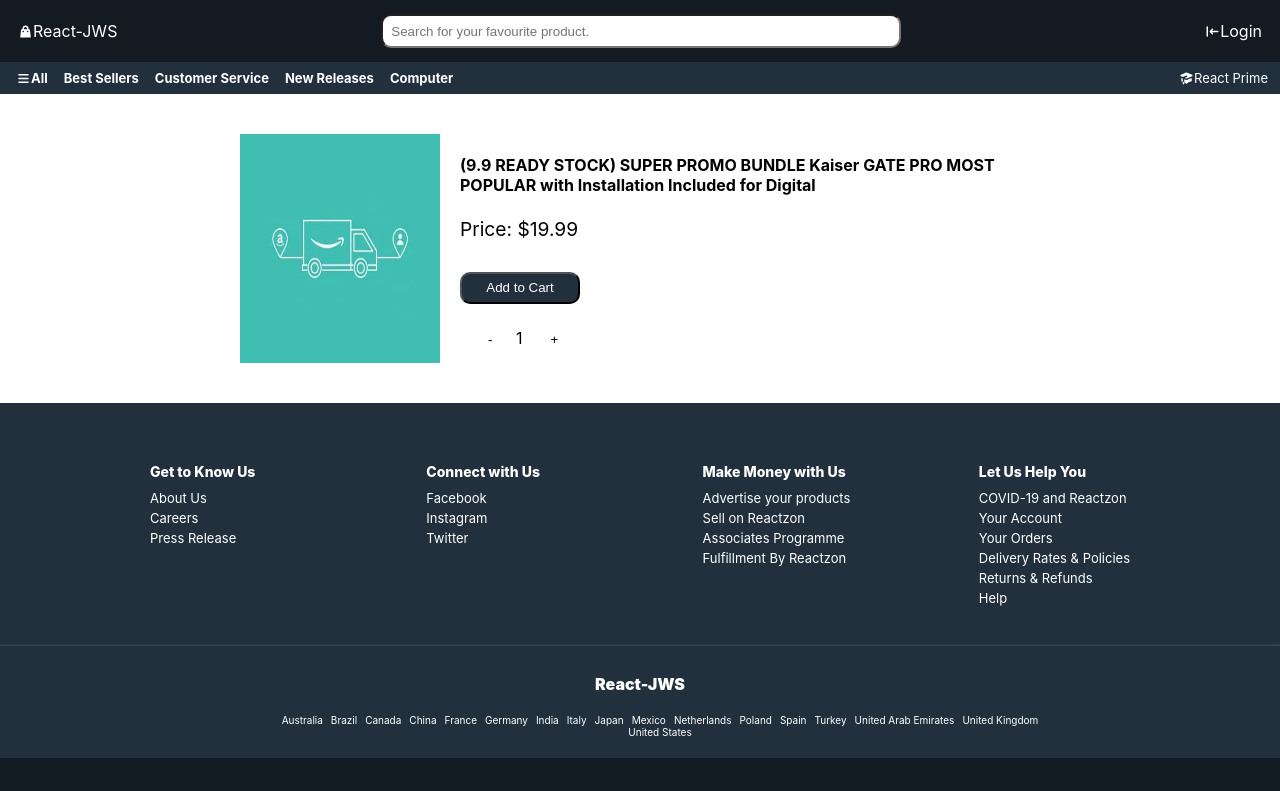
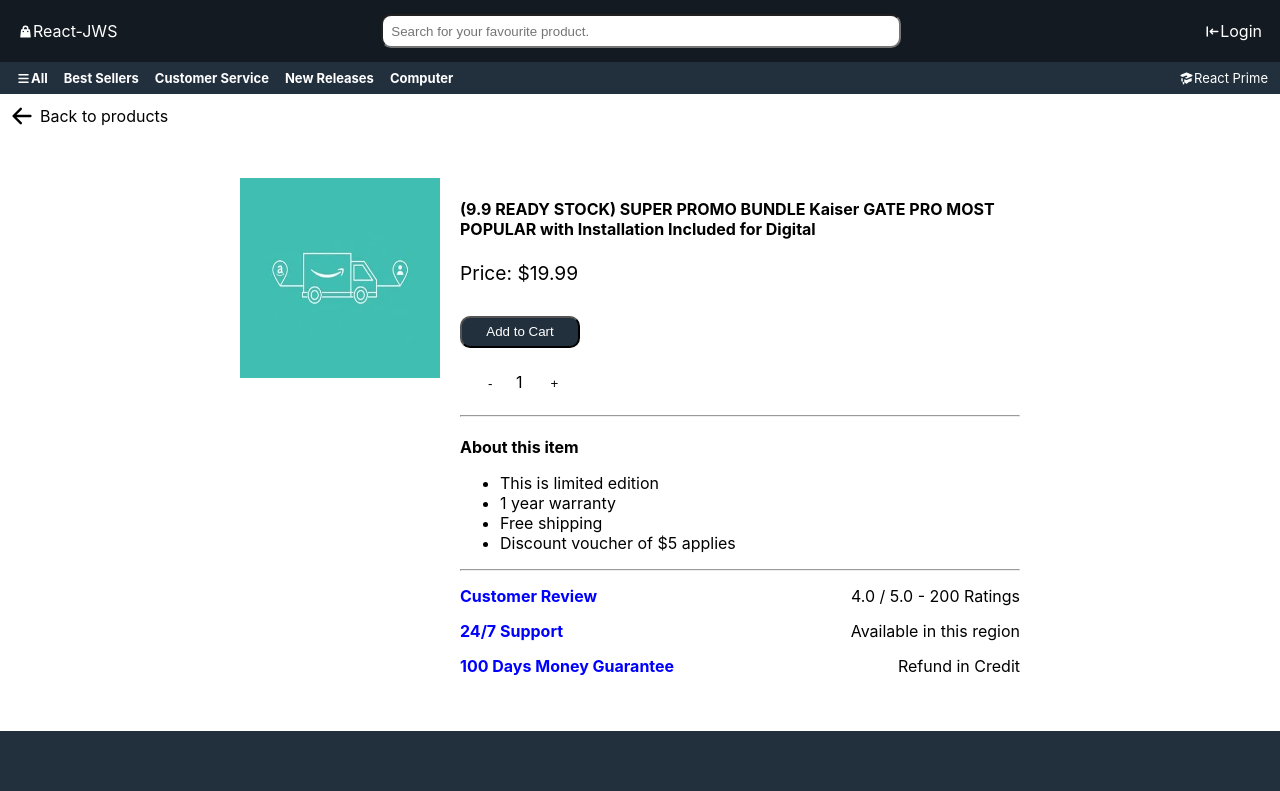
Before and after one commit to JoabChua/aws-clone, a React (Create React App) app: page /product/1 in a window 1280 px wide. Shown: the top 791 px of the page. Built offline with nearby package versions, Linux system fonts and the light colour scheme.

Commit message:
add more info to product detail page

```diff
--- a/src/pages/ProductDetail.module.css
+++ b/src/pages/ProductDetail.module.css
@@ -1,5 +1,7 @@
 .container {
   display: flex;
+  flex-direction: column;
+  flex: 1;
 }
 
 .item {
@@ -35,3 +37,35 @@
   font-size: 1.2rem;
   font-weight: 400;
 }
+
+.backlink {
+  display: flex;
+  align-items: center;
+  margin: 10px;
+  text-decoration: none;
+  width: 160px;
+  color: black;
+}
+
+.icon {
+  width: 24px;
+  height: 24px;
+  padding-right: 6px;
+}
+
+.title {
+  font-size: 16px;
+  font-weight: 700;
+  margin-top: 20px;
+}
+
+.row {
+  display: flex;
+  justify-content: space-between;
+  margin: 15px 0;
+}
+
+.row label {
+  font-weight: 700;
+  color: blue;
+}
--- a/src/pages/ProductDetail.tsx
+++ b/src/pages/ProductDetail.tsx
@@ -1,7 +1,9 @@
+import { ArrowLeftIcon } from "@heroicons/react/solid";
 import { useState } from "react";
 import toast from "react-hot-toast";
 import { useDispatch, useSelector } from "react-redux";
 import { useHistory, useParams } from "react-router";
+import { Link } from "react-router-dom";
 import { CardDetail } from "../components/Card";
 import { CAROUSELITEMS } from "../data/dummy";
 import { AppDispatch, RootState } from "../store";
@@ -46,8 +48,17 @@
 
   return (
     <div className={classes.container}>
+      <Link className={classes.backlink} to="/product">
+        <ArrowLeftIcon className={classes.icon} />
+        Back to products
+      </Link>
       <div className={classes.item} key={item.id}>
-        <img src={item.img} alt={item.anchorText} width="200px" />
+        <img
+          src={item.img}
+          alt={item.anchorText}
+          width="200px"
+          height="200px"
+        />
         <div className={classes.desc}>
           <h4>{item.desc}</h4>
           <p className={classes.price}>Price: ${item.price}</p>
@@ -67,6 +78,29 @@
               +
             </button>
           </div>
+          <hr />
+          <div className={classes.title}>About this item</div>
+          <ul>
+            <li>This is limited edition</li>
+            <li>1 year warranty</li>
+            <li>Free shipping</li>
+            <li>Discount voucher of $5 applies</li>
+          </ul>
+          <hr />
+          <div className={classes.additional}>
+            <div className={classes.row}>
+              <label>Customer Review</label>
+              <span>4.0 / 5.0 - 200 Ratings</span>
+            </div>
+            <div className={classes.row}>
+              <label>24/7 Support</label>
+              <span>Available in this region</span>
+            </div>
+            <div className={classes.row}>
+              <label>100 Days Money Guarantee</label>
+              <span>Refund in Credit</span>
+            </div>
+          </div>
         </div>
       </div>
     </div>
```
